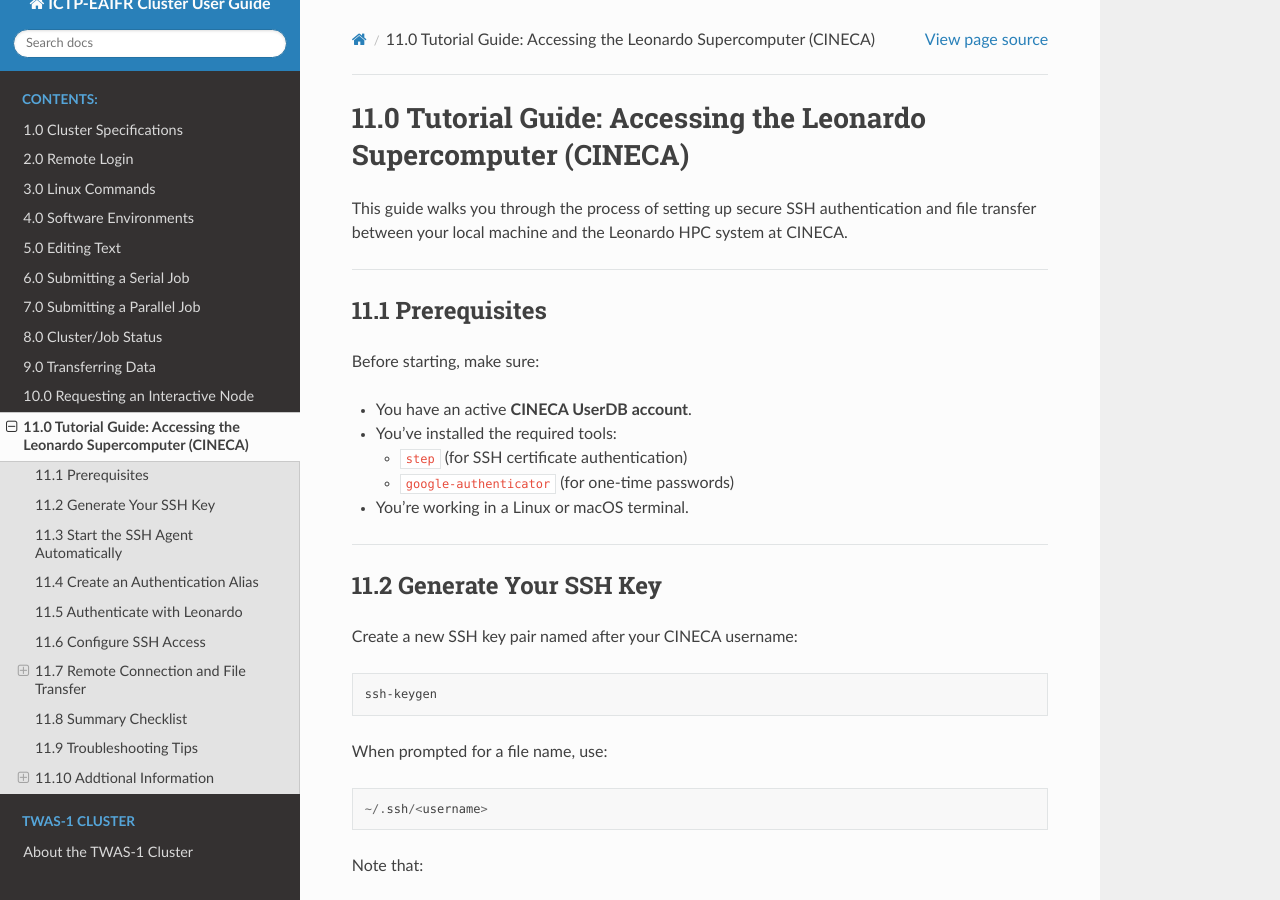
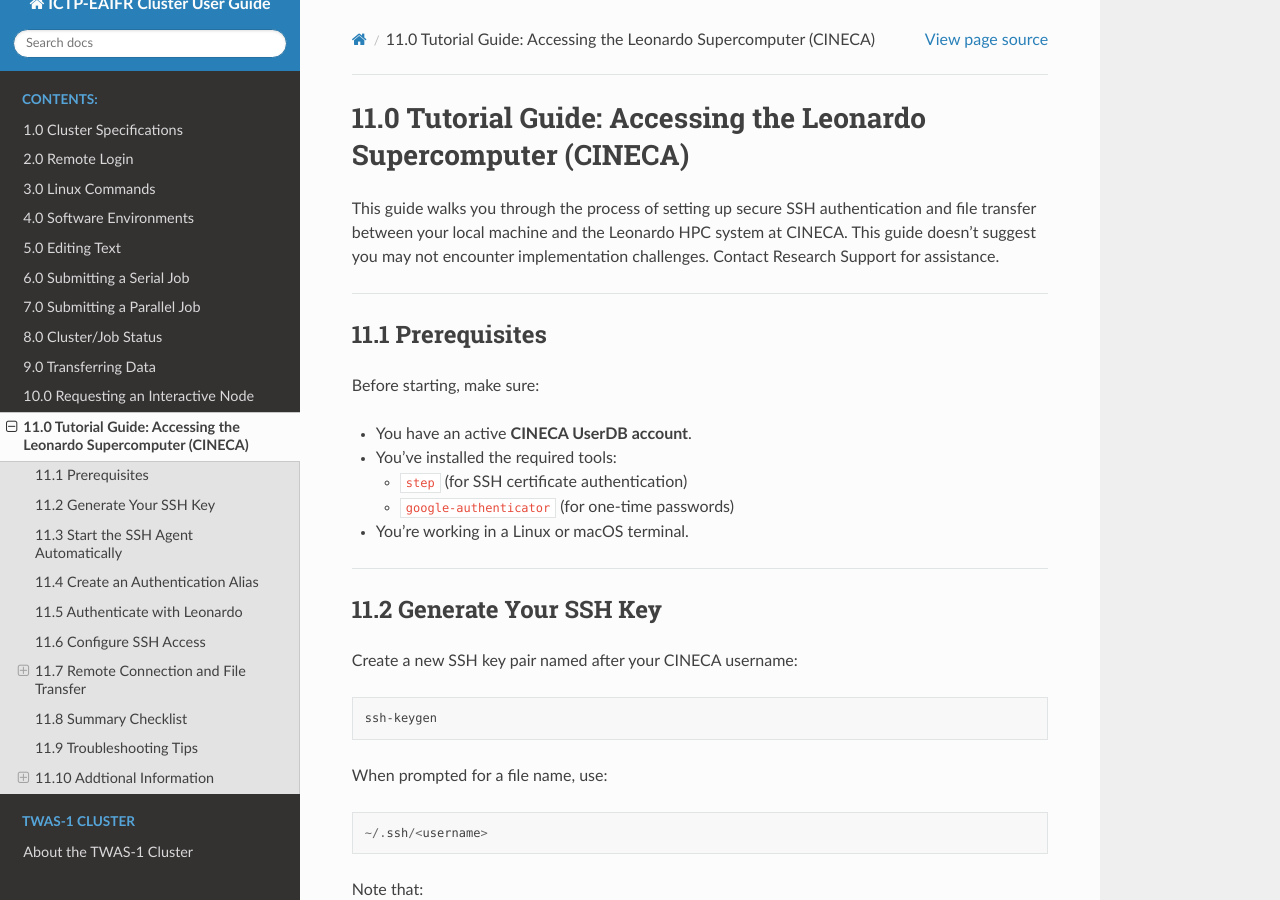
Before and after one commit to eaifrrw/sc-how-to, a Sphinx documentation site: the page built from docs/cineca_access.md, in a window 1280 px wide and 900 px high. Built offline with Sphinx 7.4.7 and the Read the Docs theme 3.1.0, drawn with Linux system fonts in a browser that asks for light colours.

Commit message:
updated cineca_access file to encourage request for support

```diff
--- a/docs/cineca_access.md
+++ b/docs/cineca_access.md
@@ -1,6 +1,6 @@
 # 11.0 Tutorial Guide: Accessing the Leonardo Supercomputer (CINECA)
 
-This guide walks you through the process of setting up secure SSH authentication and file transfer between your local machine and the Leonardo HPC system at CINECA.
+This guide walks you through the process of setting up secure SSH authentication and file transfer between your local machine and the Leonardo HPC system at CINECA. This guide doesn't suggest you may not encounter implementation challenges. Contact Research Support for assistance.
 
 ---
 
```
